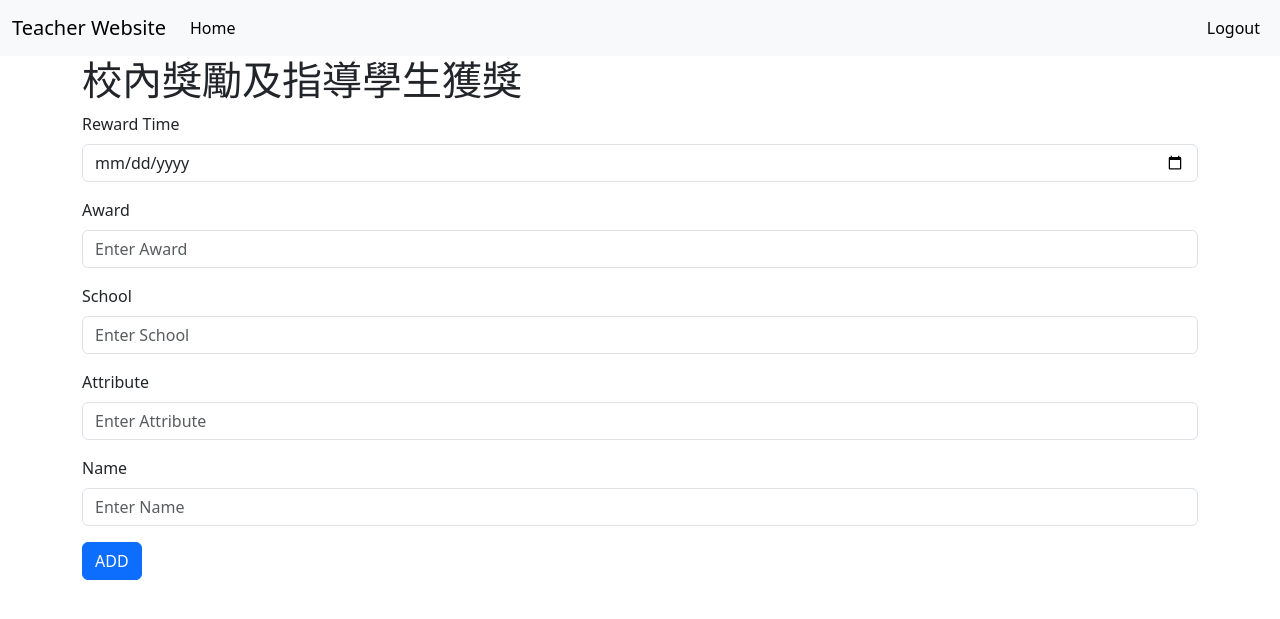
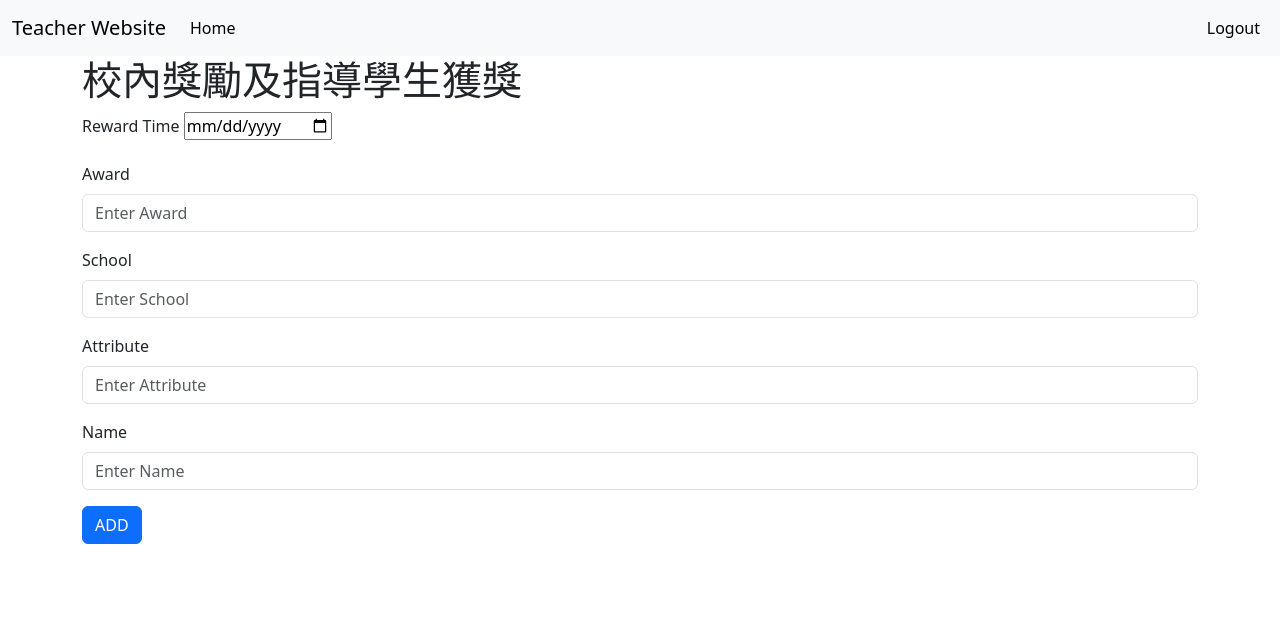
Before and after one commit to whoami13579/database_final_project, a Flask app: page /add-reward/ in a window 1280 px wide. Shown: the top 619 px of the page. Run offline with Flask 3, Linux system fonts and the light colour scheme; the visitor is signed in with stand-in values (Sample User, id 1).

Commit message:
fix add_reward function

```diff
--- a/website/models.py
+++ b/website/models.py
@@ -125,8 +125,7 @@ class Teacher(db.Model, UserMixin):
 class Reward(db.Model):
     __tablename__ = "rewards"
 
-    def __init__(self, id, time, award, school, attribute, name, teacher_id):
-        self.reward_id = id
+    def __init__(self, time, award, school, attribute, name, teacher_id):
         self.reward_time = time
         self.award = award
         self.school = school
--- a/website/templates/add_reward.html
+++ b/website/templates/add_reward.html
@@ -5,7 +5,7 @@
     <h1 align="left">校內獎勵及指導學生獲獎</h1>
     <div class="mb-3">
       <label for="reward_time" class="form-label">Reward Time</label>
-      <input type="date" id="reward_time" name="reward_time" class="form-control" placeholder="Enter Reward Time" required>
+      <input type="date" id="reward_time" name="reward_time" required>
     </div>
       <div class="mb-3">
         <label for="award" class="form-label">Award</label>
--- a/website/views.py
+++ b/website/views.py
@@ -1,6 +1,6 @@
 from flask import Blueprint, render_template, request, flash, redirect, url_for
 from flask_login import current_user, login_required
-from .models import Role, Teacher, JournalArtical, ProceedingArtical, BookReport, NationalProject, UniversityProject, Award
+from .models import Role, Teacher, JournalArtical, ProceedingArtical, BookReport, NationalProject, UniversityProject, Award, Reward
 from . import db
 from datetime import datetime
 
@@ -153,7 +153,8 @@ def add_national_project():
         project = NationalProject.query.filter_by(name=name).first()
 
         if project:
-                flash("National Project already exists", category="error")
+            flash("National Project already exists", category="error")
+            return render_template("add_national_project.html", user=current_user)
         else:
             # current_user.national_projects.append(nationalProject)
             nationalProject.teacher = current_user
@@ -185,7 +186,8 @@ def add_university_project():
         project = UniversityProject.query.filter_by(name=name).first()
 
         if project:
-                flash("University Project already exists", category="error")
+            flash("University Project already exists", category="error")
+            return render_template("add_university_project.html", user=current_user)
         else:
             # current_user.university_projects.append(universityProject)
             universityProject.teacher = current_user
@@ -209,6 +211,7 @@ def add_award():
 
         if Award.query.filter_by(award_name=award_name).first():
             flash("The award already exists", category="error")
+            return render_template("add_award.html", user=current_user)
         else:
             award = Award(government, award_name, year, students, current_user.get_id())
             # current_user.awards.append(award)
@@ -220,40 +223,34 @@ def add_award():
             return redirect(url_for("views.teacher", teacher_id=current_user.get_id()))
     return render_template("add_award.html", user=current_user)
 
-# --------------------
 @views.route("/add-reward/", methods=["GET", "POST"])
 @login_required
 def add_reward():
     if request.method == "POST":
+        reward_time = request.form.get("reward_time")
         award = request.form.get("award")
         school = request.form.get("school")
         attribute = request.form.get("attribute")
         name = request.form.get("name")
-        reward_time = request.form.get("reward_time")
         date_format = "%Y-%m-%d"
         reward_time = datetime.strptime(reward_time, date_format).date()
-        Reward = Reward(reward_time, award, school, attribute, name)
+        reward = Reward(reward_time, award, school, attribute, name, current_user.get_id())
 
-        if Reward.query.filter_by(award=award).first():
-            artical = Reward.query.filter_by(award=award).first()
-            if artical.compare(Reward):
-                artical.teachers.append(current_user)
-                # current_user.proceeding_articals.append(Reward)
-                db.session.commit()
-
-                return redirect(url_for("views.teacher", teacher_id=current_user.get_id()))
-            else:
-                flash("The reward already exists", category="error")
+        if Reward.query.filter_by(name=name).first():
+            flash("The reward already exists", category="error")
+            return render_template("add_reward.html", user=current_user)
         else:
-            # current_user.awards.append(Reward)
-            Reward.teachers.append(current_user)
-            db.session.add(Reward)
+            # current_user.awards.append(reward)
+            Reward.teacher = current_user
+            db.session.add(reward)
             db.session.commit()
 
             flash("Add Rewards", category="success")
             return redirect(url_for("views.teacher", teacher_id=current_user.get_id()))
     return render_template("add_reward.html", user=current_user)
 
+
+# --------------------
 @views.route("/add-speech/", methods=["GET", "POST"])
 @login_required
 def add_speech():
```
Also changed, not shown: website/templates/teacher.html (+9 -1 lines).
